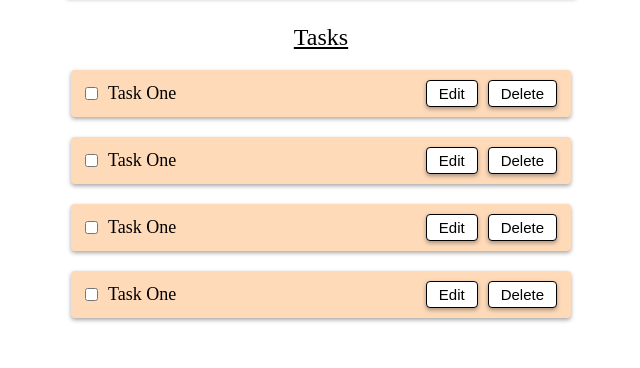
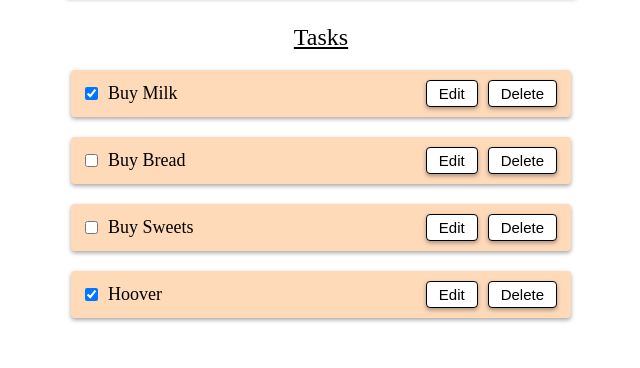
Before and after one commit to Shumieb/TaskApp, a Vue app: page / in a window 1280 px wide. Shown: the part 199-567 px from the top of the page, without its empty margins (319-959 px from the left). Built offline with nearby package versions, Linux system fonts and the light colour scheme.

Commit message:
Moved functions to HomeView

```diff
--- /dev/null
+++ b/src/assets/data.js
@@ -0,0 +1,26 @@
+export const taskData = [
+    {
+        "id": 1,
+        "name": "Buy Milk",
+        "completed": true,
+        "markForDeletion": false
+    },
+    {
+        "id": 2,
+        "name": "Buy Bread",
+        "completed": false,
+        "markForDeletion": false
+    },
+    {
+        "id": 3,
+        "name": "Buy Sweets",
+        "completed": false,
+        "markForDeletion": false
+    },
+    {
+        "id": 4,
+        "name": "Hoover",
+        "completed": true,
+        "markForDeletion": false
+    }
+]
--- a/src/components/AddSearch.vue
+++ b/src/components/AddSearch.vue
@@ -1,6 +1,6 @@
 <script setup>
 import { ref, defineModel } from "vue";
-import { capitalizeFirstLetter } from "../assets/utils";
+import { capitalizeFirstLetter } from "@/assets/utils";
 
 const selected = ref("add");
 const disabled = ref(selected.value);
@@ -8,6 +8,8 @@ const placeholder = ref(capitalizeFirstLetter(selected.value));
 const submitBtn = ref(capitalizeFirstLetter(selected.value));
 
 const inputValue = defineModel();
+
+const props = defineProps(["addTask"])
 
 const handleBtnSwitch = (value) => {
   selected.value = value;
@@ -18,7 +20,8 @@ const handleBtnSwitch = (value) => {
 
 const handleSubmit = () => {
   if (selected.value == "add" && inputValue.value !== undefined) {
-    console.log(inputValue.value + " - " + selected.value);
+    props.addTask(inputValue.value);
+    //console.log(inputValue.value + " - " + selected.value);
   }
   if (selected.value == "search" && inputValue.value !== undefined) {
     console.log(inputValue.value + " - " + selected.value);
@@ -45,7 +48,7 @@ const handleSubmit = () => {
       </button>
     </div>
     <div>
-      <form class="add-search-form" @submit.prevent="handleSubmit">
+      <form class="add-search-form" @submit.prevent="handleSubmit" autocomplete="off">
         <input
           class="add-search-input"
           type="text"
--- a/src/components/Task.vue
+++ b/src/components/Task.vue
@@ -1,18 +1,23 @@
 <script setup>
+const props = defineProps(["task", "handleEdit", "handleComplete", "handleDelete"])
 
 </script>
 
 <template>
-    <li class="task">
+    <div class="task">
         <div class="textSect">
-            <input type="checkbox" name="taskOne">
-            <p>Task One</p>
+            <input
+                type="checkbox"
+                name="taskOne"
+                :checked="props.task.completed"
+                @click="() => props.handleComplete(props.task.id)">
+            <p class="task-name">{{props.task.name}}</p>
         </div>
         <div class="btnSect">
-          <button class="btn">Edit</button>
-          <button class="btn">Delete</button>
+          <button class="btn" @click="()=>props.handleEdit(props.task.id)">Edit</button>
+          <button class="btn" @click="()=>props.handleDelete(props.task.id)">Delete</button>
         </div>
-      </li>
+    </div>
 </template>
 
 <style scoped>
@@ -41,6 +46,10 @@
     gap: 10px;
 }
 
+.task-name{
+    text-transform: capitalize;
+}
+
 .btnSect{
     display: flex;
     justify-content: flex-end;
--- a/src/components/TaskList.vue
+++ b/src/components/TaskList.vue
@@ -1,15 +1,22 @@
 <script setup>
 import Task from './Task.vue'
+
+const props = defineProps(["tasks", "handleEdit", "handleComplete", "handleDelete"])
+
 </script>
 
 <template>
   <section class="tasklist">
     <h2 class="tasklist-header">Tasks</h2>
     <ul>
-      <Task/>
-      <Task/>
-      <Task/>
-      <Task/>
+      <li v-for="task in props.tasks" :key="task.id">
+        <Task
+          :task="task"
+          :handleEdit="props.handleEdit"
+          :handleComplete="props.handleComplete"
+          :handleDelete="props.handleDelete"
+        />
+      </li>
     </ul>
   </section>
 </template>
--- a/src/views/HomeView.vue
+++ b/src/views/HomeView.vue
@@ -1,11 +1,48 @@
 <script setup>
-import AddSearch from "../components/AddSearch.vue";
-import TaskList from "../components/TaskList.vue";
+import { ref } from "vue";
+import AddSearch from "@/components/AddSearch.vue";
+import TaskList from "@/components/TaskList.vue";
+import { taskData } from "@/assets/data";
+
+const tasks = ref(taskData)
+
+const addTask = (task) =>{
+  if(task.length > 0){
+    let newId= tasks.value.length + 1;
+
+    let newTask = {
+    "id": newId,
+    "name": task,
+    "completed": false,
+    "markForDeletion": false }
+
+    tasks.value.push(newTask);
+  }
+
+}
+
+const handleEdit = (id) =>{
+    console.log(id);
+}
+
+const handleComplete = (id)=>{
+    console.log(id);
+}
+
+const handleDelete = (id) =>{
+    console.log(id);
+}
+
 </script>
 
 <template>
   <main class="main-container">
-    <AddSearch />
-    <TaskList />
+    <AddSearch :addTask="addTask"/>
+    <TaskList
+      :tasks="tasks"
+      :handleEdit="handleEdit"
+      :handleComplete="handleComplete"
+      :handleDelete="handleDelete"
+    />
   </main>
 </template>
```
